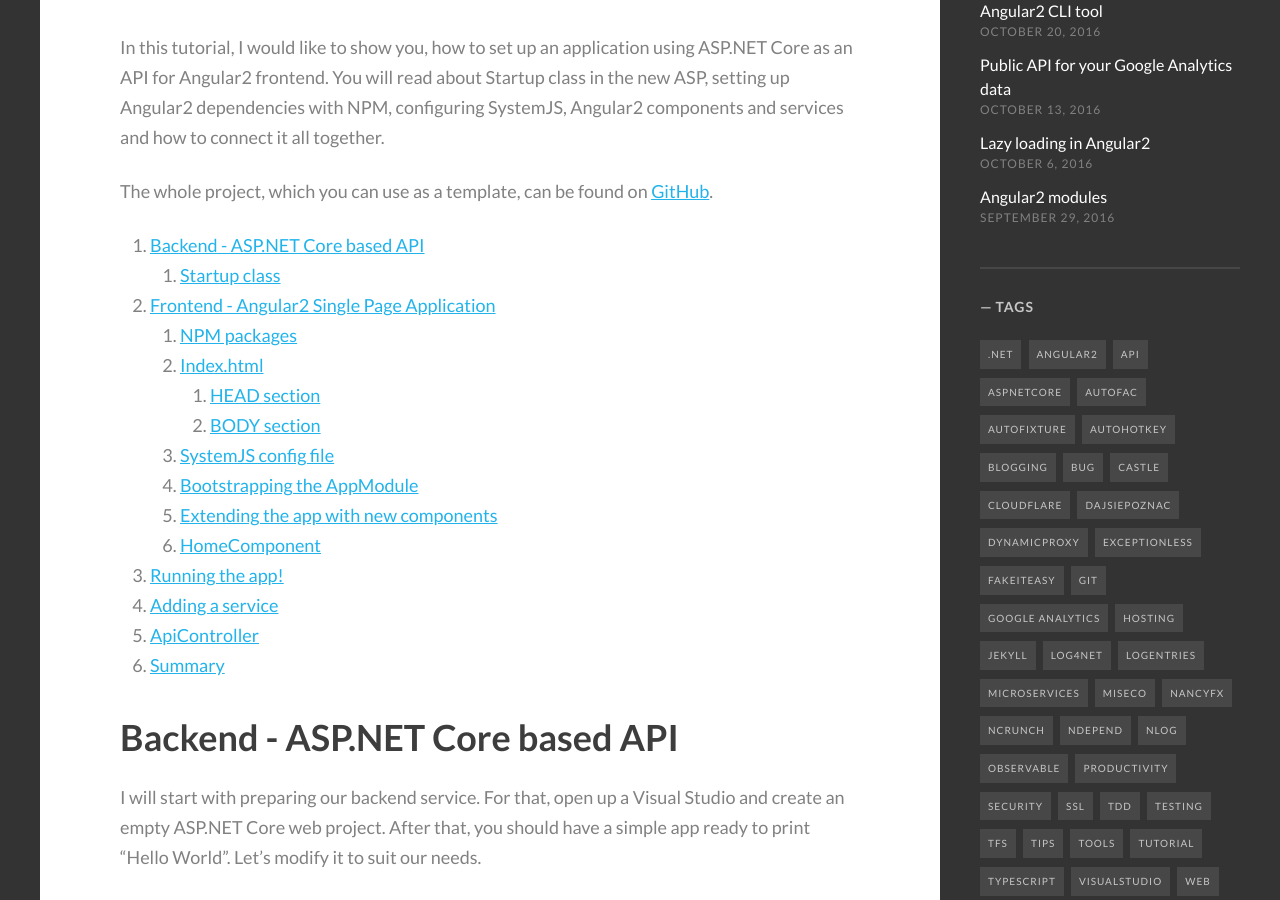
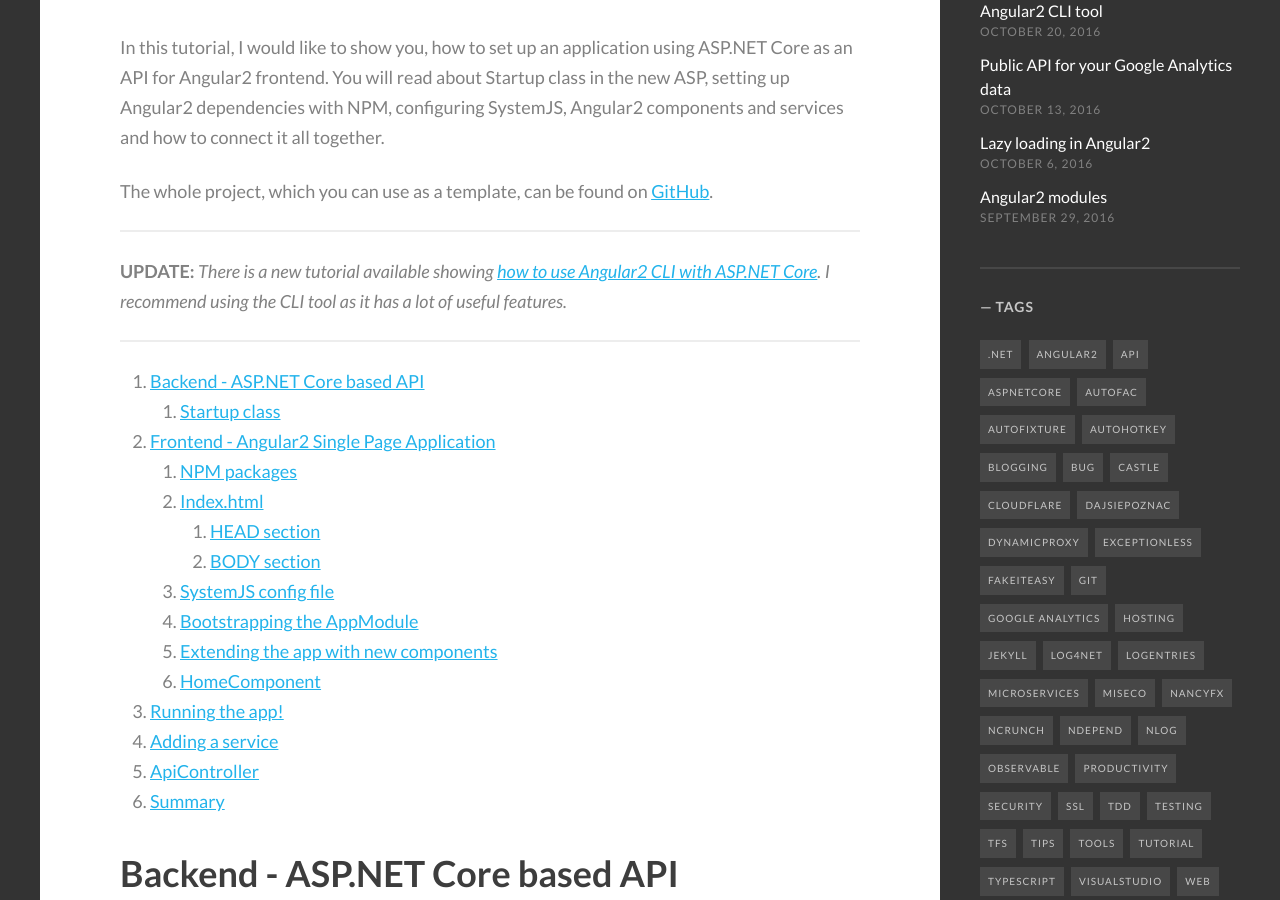
Before and after one commit to mdymel/devblog.dymel.pl, a Jekyll site: the page built from _posts/2016-09-08-aspnet-core-with-angular2-tutorial.markdown, in a window 1280 px wide and 900 px high, scrolled down 893 px. Built offline with Jekyll 4.4.1, drawn with Linux system fonts in a browser that asks for light colours; some web fonts are replaced; comment, search, counter and statistics services are not loaded.

Commit message:
angular2 tutorial: link to the cli version

```diff
--- a/_posts/2016-09-08-aspnet-core-with-angular2-tutorial.markdown
+++ b/_posts/2016-09-08-aspnet-core-with-angular2-tutorial.markdown
@@ -12,6 +12,12 @@ tags:
 In this tutorial, I would like to show you, how to set up an application using ASP.NET Core as an API for Angular2 frontend. You will read about Startup class in the new ASP, setting up Angular2 dependencies with NPM, configuring SystemJS, Angular2 components and services and how to connect it all together.
 
 The whole project, which you can use as a template, can be found on [GitHub](https://github.com/mdymel/AspNetCoreAngular2).
+
+---
+
+**UPDATE:** _There is a new tutorial available showing [how to use Angular2 CLI with ASP.NET Core](/2016/10/25/angular2-cli-with-aspnet-core-application-tutorial/). I recommend using the CLI tool as it has a lot of useful features._
+
+---
 
 1. TOC
 {:toc}
```
